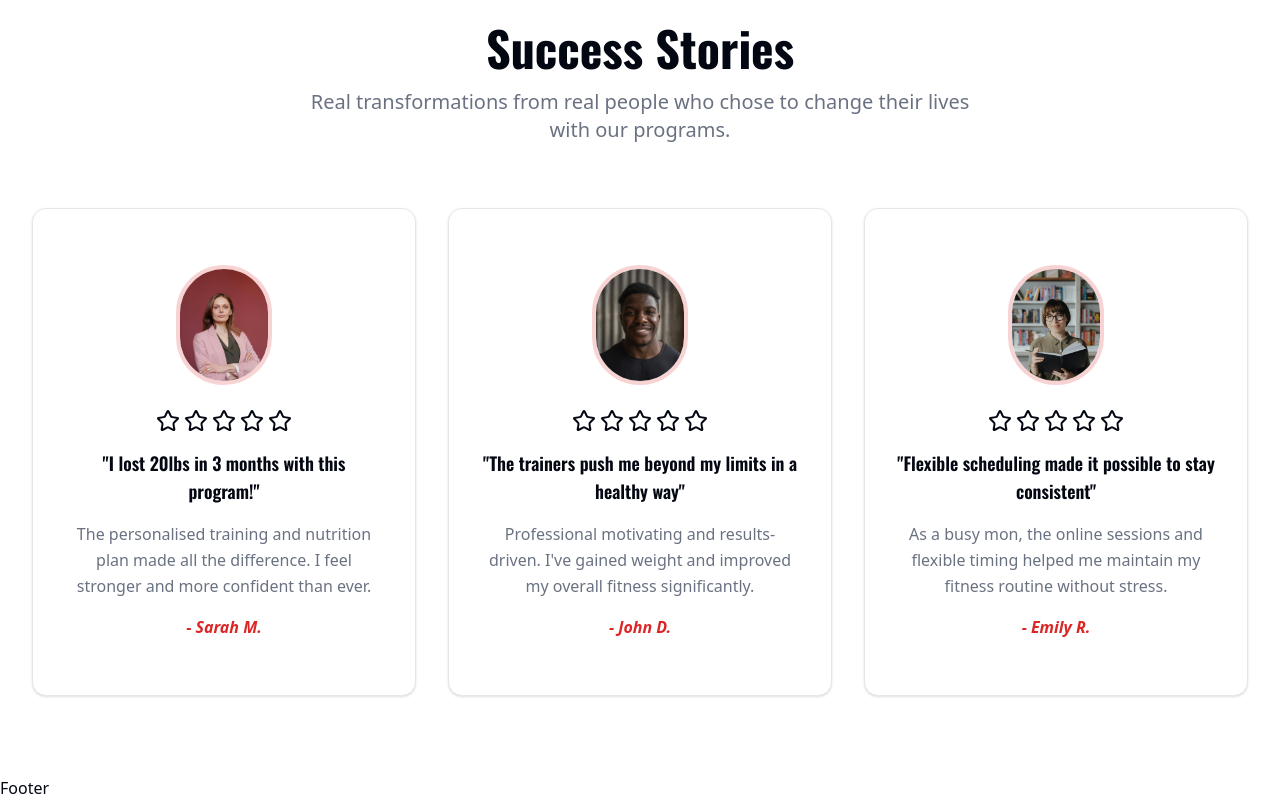
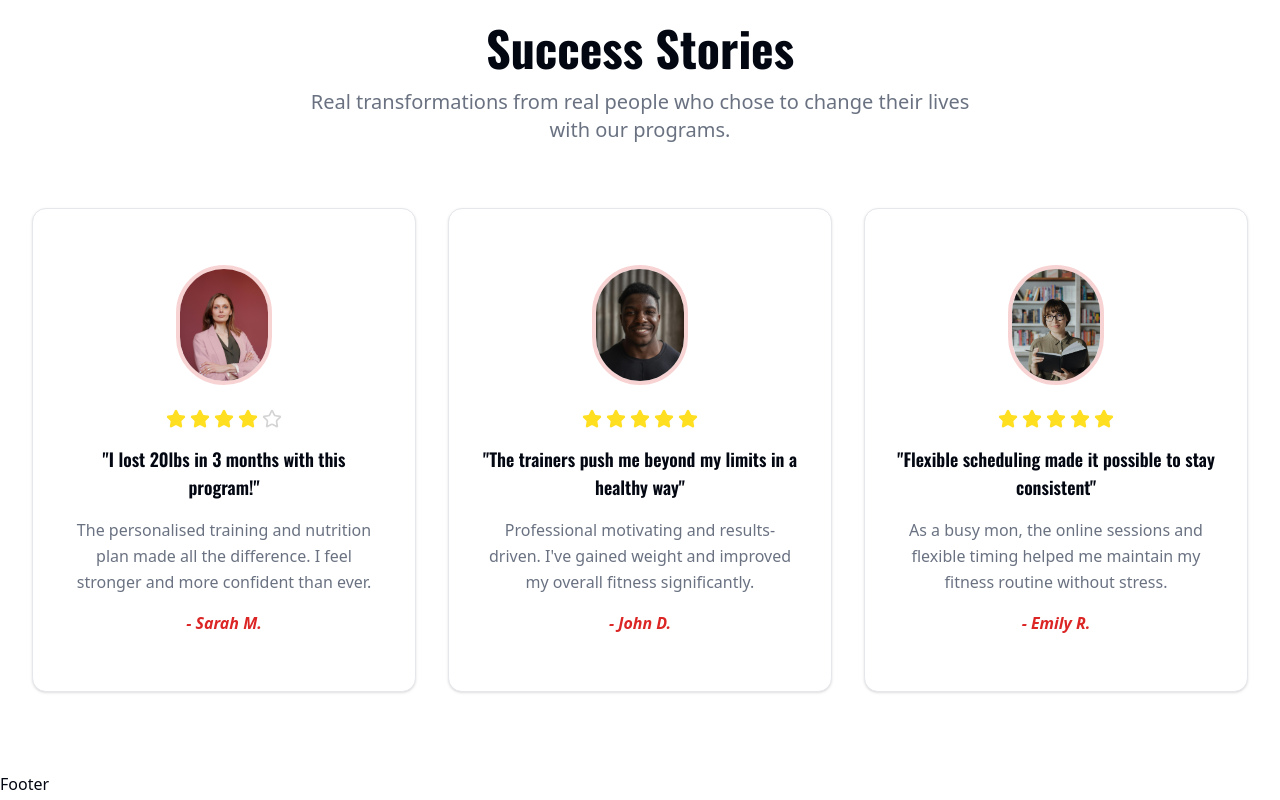
Before and after one commit to emmeiwhite/fitness-app, a Next.js app: page / in a window 1280 px wide. Shown: the part 2188-2988 px from the top of the page. Built offline with nearby package versions, Linux system fonts and the light colour scheme.

Commit message:
animating the testimonial cards

```diff
--- a/src/components/standalone/SuccessStories.tsx
+++ b/src/components/standalone/SuccessStories.tsx
@@ -36,7 +36,15 @@ export default function SuccessStories() {
             return (
               <motion.div
                 key={testimonail.name}
-                className="group">
+                className="group"
+                initial={{ opacity: 0, y: 24 }}
+                whileInView={{ opacity: 1, y: 0 }}
+                viewport={{ once: true }}
+                transition={{
+                  duration: 0.5,
+                  delay: index * 0.2,
+                  ease: 'easeOut'
+                }}>
                 <Card className="hover:shadow-2xl transition-shadow">
                   <CardContent className="p-8 text-center">
                     <motion.div
@@ -57,10 +65,28 @@ export default function SuccessStories() {
                       />
                     </motion.div>
 
-                    <motion.div className="flex gap-1 justify-center mb-4">
+                    <motion.div
+                      className="flex gap-1 justify-center mb-4"
+                      initial={{ opacity: 0, y: 6 }}
+                      whileInView={{ opacity: 1, y: 0 }}
+                      viewport={{ once: true }}
+                      transition={{
+                        duration: 0.5,
+                        ease: 'easeOut',
+                        delay: index * 0.2
+                      }}>
                       {/* Add Stars */}
                       {Array.from({ length: MAX_COUNT }).map((_, i) => {
-                        return <Star key={i} />
+                        const filled = i < testimonail.rating
+                        return (
+                          <Star
+                            key={i}
+                            className={
+                              filled ? 'h-5 w-5 text-yellow-300' : 'h-5 w-5 text-neutral-300'
+                            }
+                            fill={filled ? 'currentColor' : 'none'}
+                          />
+                        )
                       })}
                     </motion.div>
 
```
